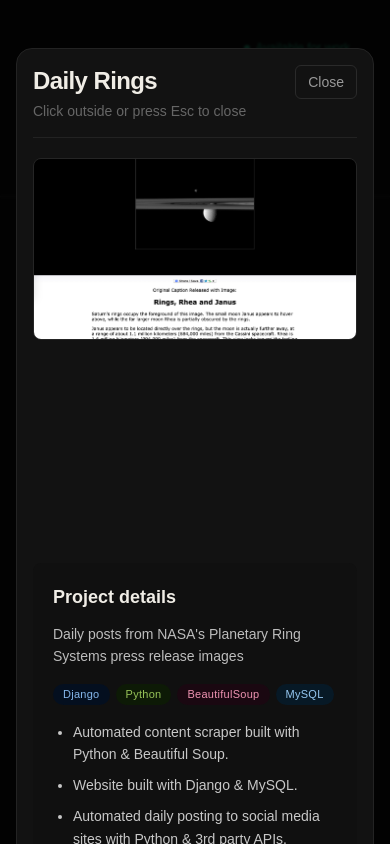
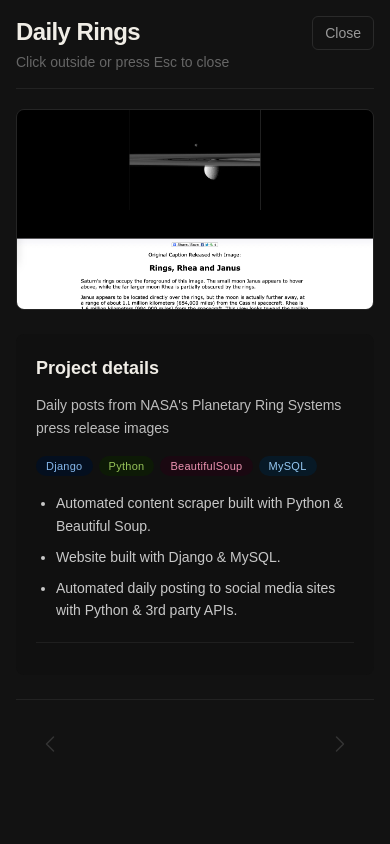
Before and after one commit to basilleaf/lisaballard.dev, a Next.js app: page /project/daily-rings in a window 390 px wide. Shown: the top 844 px of the page. Built offline with nearby package versions, Linux system fonts and the light colour scheme.

Commit message:
some fixes for mobile viewports

```diff
--- a/components/ProjectModal.tsx
+++ b/components/ProjectModal.tsx
@@ -109,18 +109,18 @@ export default function ProjectModal({
         ];
 
   const navArrowButtonClass =
-    "inline-flex min-h-14 min-w-14 shrink-0 items-center justify-center rounded-lg px-10 py-6 text-[#4a4a4a] opacity-60 transition-[opacity,color] hover:text-[#8a8a8a] hover:opacity-100 sm:min-h-16 sm:min-w-16 sm:px-12 sm:py-7";
+    "inline-flex min-h-14 min-w-14 shrink-0 items-center justify-center rounded-lg px-5 py-3 text-[#4a4a4a] opacity-60 transition-[opacity,color] hover:text-[#8a8a8a] hover:opacity-100 sm:min-h-16 sm:min-w-16 sm:px-6 sm:py-3.5";
 
   return (
     <div
-      className="fixed inset-0 z-50 bg-black/80 backdrop-blur-[1px] p-4 sm:p-8"
+      className="fixed inset-0 z-50 overflow-y-auto bg-black/80 backdrop-blur-[1px] p-0 sm:p-8"
       role="dialog"
       aria-modal="true"
       aria-labelledby="project-modal-title"
       onClick={onClose}
     >
       <div
-        className="mx-auto mt-8 max-w-6xl rounded-2xl border border-[#232323] bg-[#121212] p-4 sm:p-6 lg:p-8"
+        className="mx-auto min-h-dvh w-full max-w-6xl bg-[#121212] p-4 pb-safe sm:min-h-0 sm:mt-8 sm:rounded-2xl sm:border sm:border-[#232323] sm:p-6 lg:p-8"
         onClick={(event) => event.stopPropagation()}
       >
         <div className="mb-5 flex items-start justify-between gap-4 border-b border-[#222] pb-4">
@@ -155,14 +155,8 @@ export default function ProjectModal({
                 sizes="(max-width: 1024px) 100vw, 50vw"
               />
             </div>
-            <div
-              className={
-                project["detail-image-bottom"]
-                  ? "relative aspect-video overflow-hidden rounded-lg border border-[#252525] bg-[#1a1a1a]"
-                  : "relative aspect-video"
-              }
-            >
-              {project["detail-image-bottom"] ? (
+            {project["detail-image-bottom"] ? (
+              <div className="relative aspect-video overflow-hidden rounded-lg border border-[#252525] bg-[#1a1a1a]">
                 <Image
                   src={project["detail-image-bottom"]}
                   alt={
@@ -173,10 +167,13 @@ export default function ProjectModal({
                   className="object-cover"
                   sizes="(max-width: 1024px) 100vw, 50vw"
                 />
-              ) : (
-                <div aria-hidden="true" className="h-full w-full" />
-              )}
-            </div>
+              </div>
+            ) : (
+              <div
+                aria-hidden
+                className="hidden w-full lg:relative lg:block lg:aspect-video"
+              />
+            )}
           </div>
 
           <div className="rounded-lg bg-[#101010] p-5 sm:p-6">
@@ -224,8 +221,7 @@ export default function ProjectModal({
               {project?.["more-info-link"] && (
                 <p className="mt-1 text-xs leading-relaxed text-[#7a7a7a]">
                   <Link href={project?.["more-info-link"]}>
-                    More info and credits{" "}
-                    <span aria-hidden="true">↗</span>
+                    More info and credits <span aria-hidden="true">↗</span>
                   </Link>
                 </p>
               )}
```
